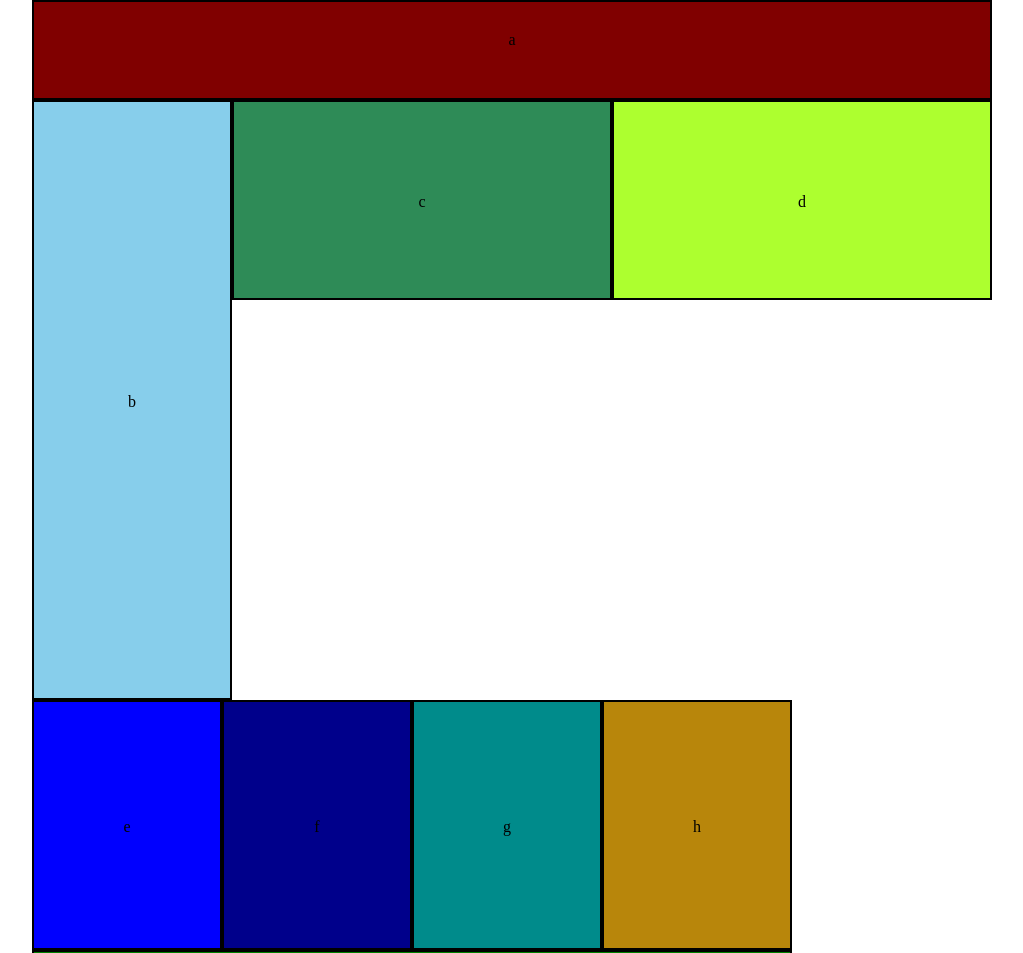
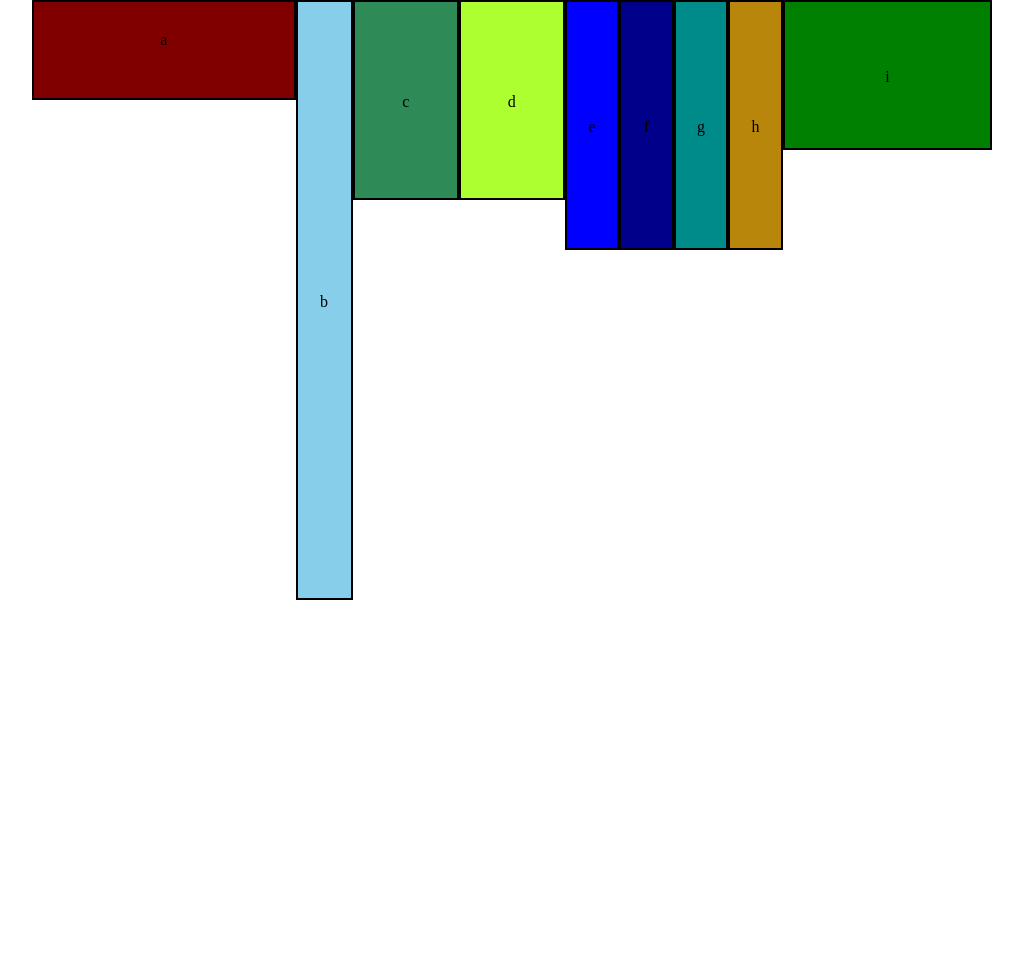
Before and after one commit to leeroywking-schoolin/301Lab1, a plain HTML site: page index.html in a window 1280 px wide. Shown: the top 953 px of the page, without its empty margins (128-1151 px from the left). After the commit the page ends 800 px from the top, so only its background shows below. Drawn offline with Linux system fonts and the light colour scheme.

Commit message:
working on grid

```diff
--- a/css/base.css
+++ b/css/base.css
@@ -1,9 +1,6 @@
 body{
     width: 480px;
     margin: auto;
-    display: flex;
-    flex-flow: row wrap;
-    justify-content:
 }
 div{
     height: 300px;
--- a/css/modules.css
+++ b/css/modules.css
@@ -37,6 +37,10 @@
     background:#888;
 }
 @media (max-width: 959px){
+    body{
+        display: flex;
+        flex-flow: row wrap;
+    }
     #i{
         clear: left;
         height: 80px;
@@ -48,7 +52,9 @@
       @media (min-width: 960px) {
         /* I can contain the divs */
         body {
+          display: flex;
           width: 960px;
+
         }
 
         div {
```
